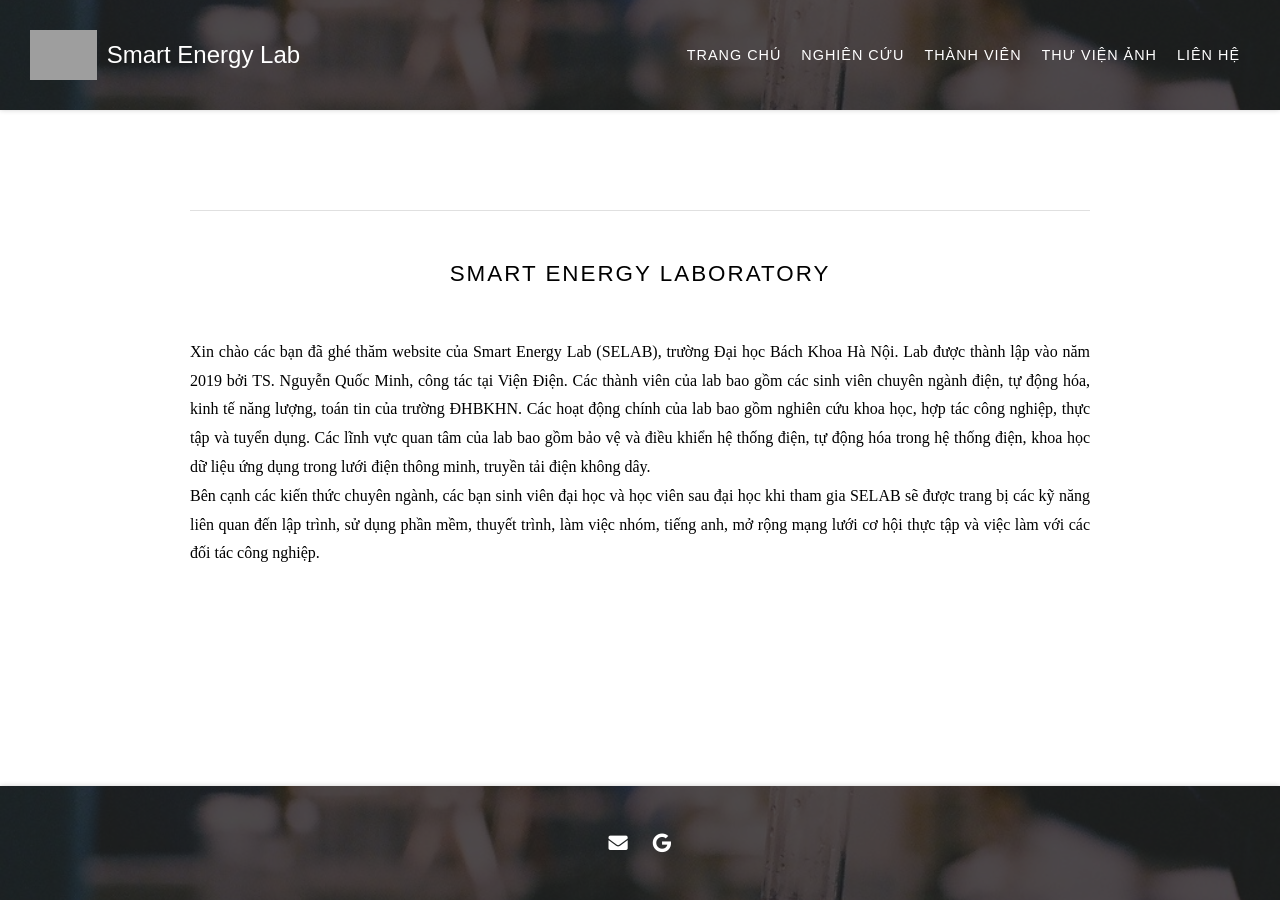
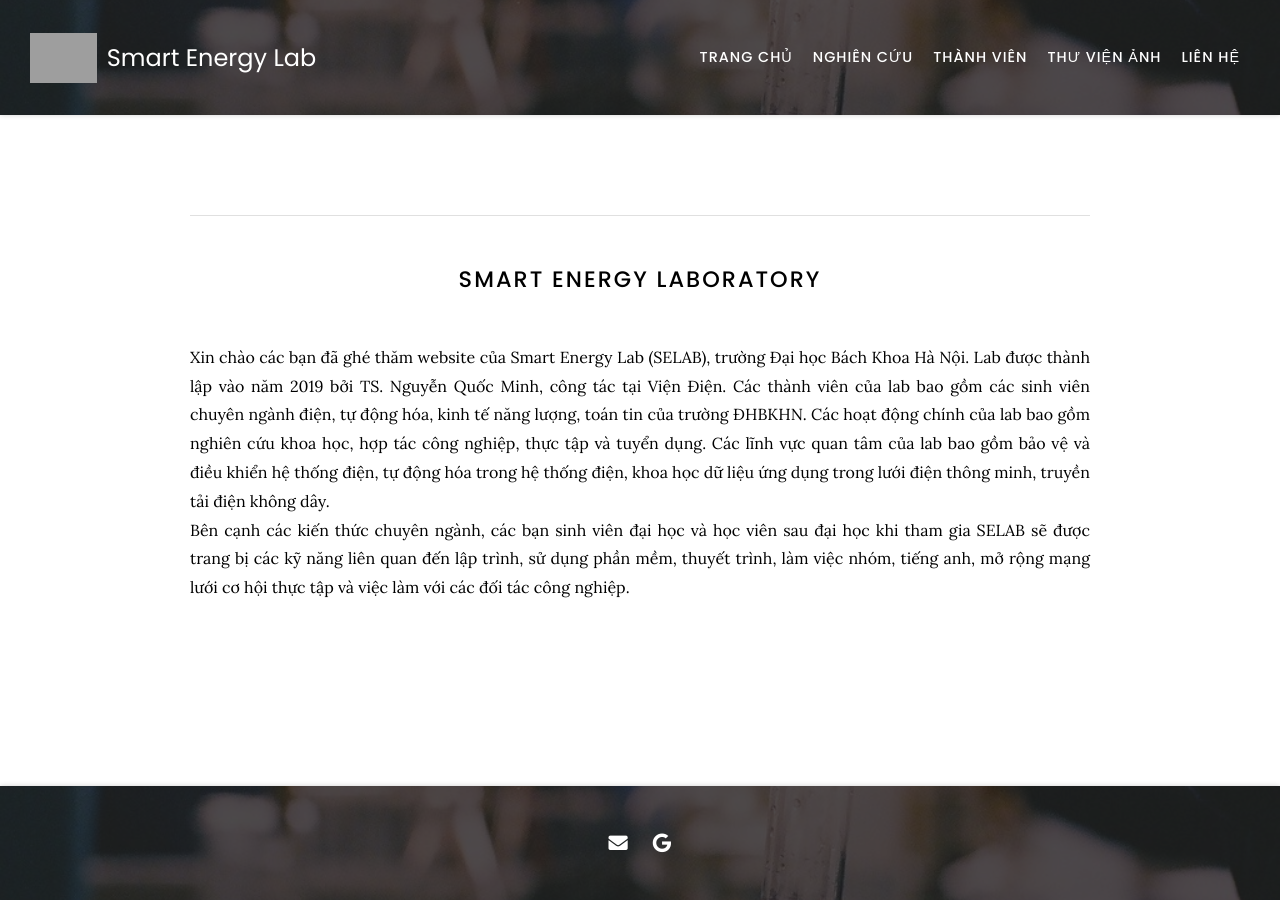
Before and after one commit to selabhust/home, a Jekyll site: the page built from index.md, in a window 1280 px wide. Built offline with Jekyll 4.4.1, drawn with Linux system fonts in a browser that asks for light colours; nearby versions of some CDN libraries; grey boxes are pictures that could not be loaded.

Commit message:
Update fonts.html

```diff
--- a/_includes/fonts.html
+++ b/_includes/fonts.html
@@ -1,7 +1,7 @@
 <!-- Google Fonts -->
 <link rel="preconnect" href="https://fonts.gstatic.com" />
 <link
-  href="https://fonts.googleapis.com/css?family=Open+Sans"
+  href="https://fonts.googleapis.com/css2?family=Cousine:ital,wght@0,400;0,700;1,400;1,700&family=Lora:ital,wght@0,400;0,500;0,600;0,700;1,400;1,500;1,600;1,700&family=Poppins:ital,wght@0,400;0,500;0,600;0,700;1,400;1,500;1,600;1,700&display=swap"
   rel="stylesheet"
 />
 
```
